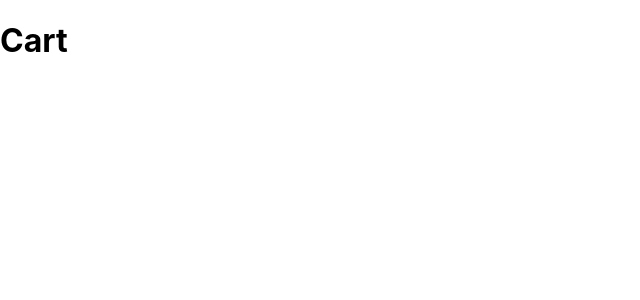
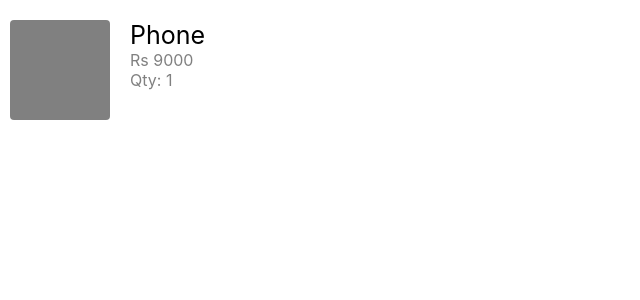
Before and after one commit to dhwanisarokar/cart, a React (Create React App) app: page / in a window 1280 px wide. Shown: the top 300 px of the page, without its empty margins (0-640 px from the left). Built offline with nearby package versions, Linux system fonts and the light colour scheme; the HTML template or start-up script is replaced by a standard one.

Commit message:
Add cartItem Component

```diff
--- a/src/App.js
+++ b/src/App.js
@@ -1,8 +1,9 @@
-
+import React from "react";
+import CartItem from "./CartItem";
 function App() {
   return (
     <div className="App">
-      <h1>Cart</h1>
+      <CartItem />
     </div>
   );
 }
--- /dev/null
+++ b/src/CartItem.js
@@ -0,0 +1,32 @@
+import React from "react";
+
+class CartItem extends React.Component{
+    render(){
+        return (
+            <div className="cart-item">
+                <div className="left-block" style={styles.image}>
+                    <img alt=""/>
+                </div>
+                <div className="right-block">
+                    <div style={{fontSize: 25}}>Phone</div>
+                    <div style={{color: 'grey'}}>Rs 9000 </div>
+                    <div style={{color: 'grey'}}>Qty: 1</div>
+                    <div className="cart-item-actions">
+                        {/* Buttons */}
+                    </div>
+                </div>
+            </div>
+        );
+    }
+}
+
+const styles = {
+    image: {
+        height: 100,
+        width: 100,
+        borderRadius: 4,
+        background: 'gray'
+    }
+}
+
+export default CartItem;
--- a/src/index.css
+++ b/src/index.css
@@ -7,7 +7,25 @@ body {
   -moz-osx-font-smoothing: grayscale;
 }
 
-code {
-  font-family: source-code-pro, Menlo, Monaco, Consolas, 'Courier New',
-    monospace;
+.cart-item{
+  display: inline-flex;
+  margin: 20px 10px;
 }
+
+.cart-item .right-block{
+  padding: 0 20px;
+}
+
+.cart-item-actions{
+  margin-top: 0 20px;
+}
+
+.actions-icons {
+  height: 25px;
+  width: 25px;
+  margin-right: 10px;
+}
+
+.actions-icons:hover {
+  cursor: pointer;
+}
```
